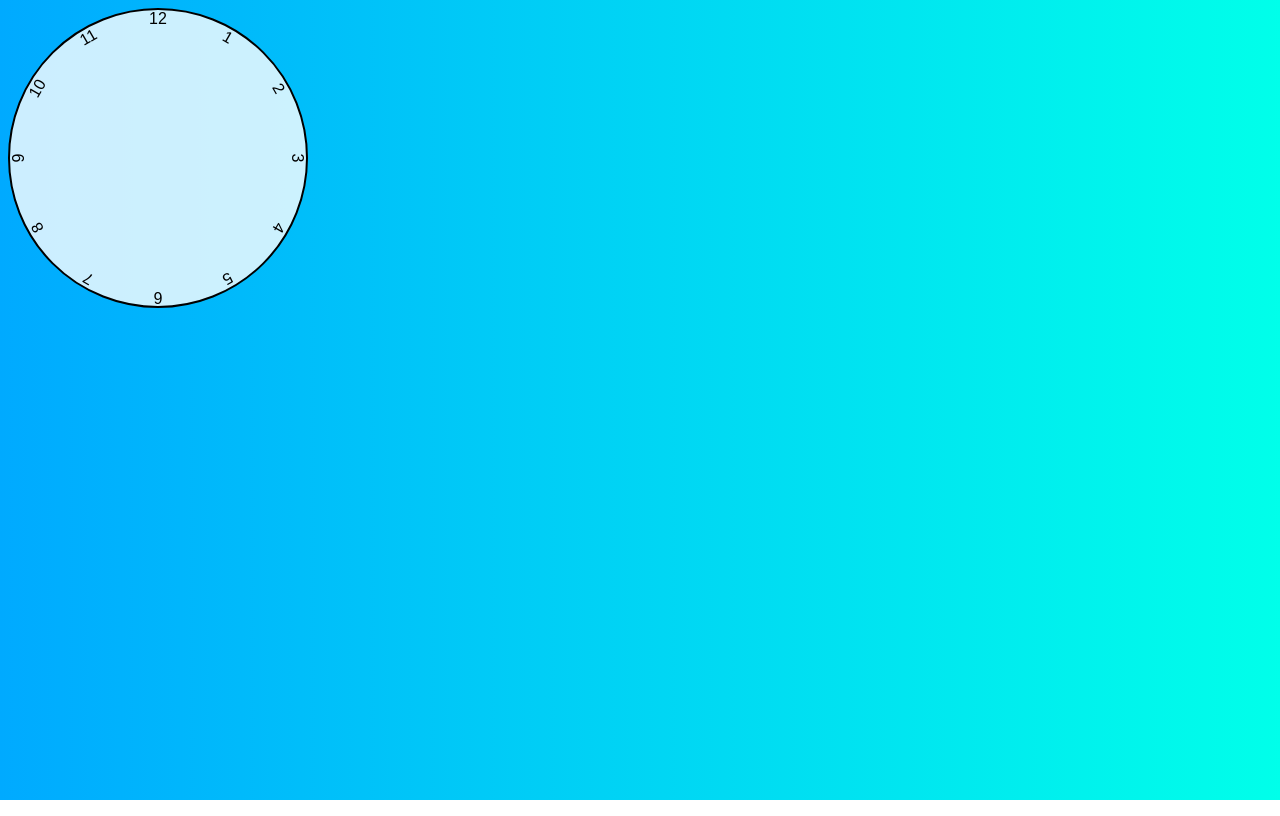
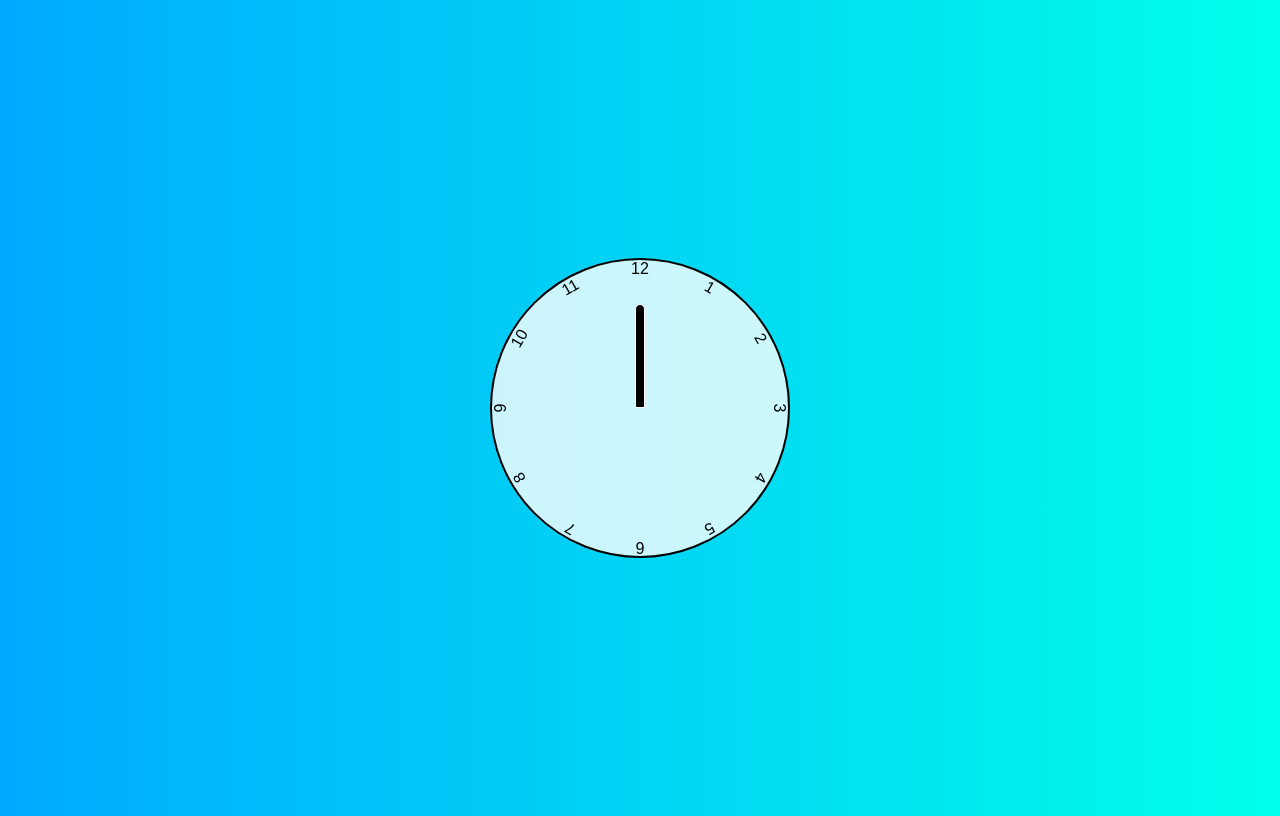
Before and after one commit to Pablo-98/vanilla-js-clock, a plain HTML site: page index.html in a window 1280 px wide. Drawn offline with Linux system fonts and the light colour scheme.

Commit message:
added styles to clock hands

```diff
--- a/styles.css
+++ b/styles.css
@@ -5,6 +5,11 @@
 
 body {
     background: linear-gradient(to right, hsl(200, 100%, 50%), hsl(175, 100%, 50%));
+    display: flex;
+    justify-content: center;
+    align-items: center;
+    min-height: 100vh;
+    overflow: hidden;
 }
 
 .clock{
@@ -17,7 +22,7 @@ body {
 }
 
 .clock .number {
-    --rotaion: 0;
+    --rotation: 0;
     position: absolute;
     width: 100%;
     height: 100%;
@@ -63,3 +68,33 @@ body {
 .clock .number12{
     --rotation: 360deg;
 }
+
+.clock .hand {
+    --rotation: 0;
+    position: absolute;
+    bottom: 50%;
+    left: 50%;
+    background-color: black;
+    border: 1px solid white;
+    border-top-left-radius: 10px;
+    border-top-right-radius: 10px;
+    transform-origin: bottom;
+    z-index: 10;
+    transform: translate(-50%) rotate(calc(var(--rotation) * 1deg));
+}
+
+.clock .hand.second{
+    width: 3px;
+    height: 45%;
+    background-color: red;
+}
+.clock .hand.second{
+    width: 7px;
+    height: 40%;
+    background-color: black;
+}
+.clock .hand.second{
+    width: 10px;
+    height: 35%;
+    background-color: black;
+}
```
